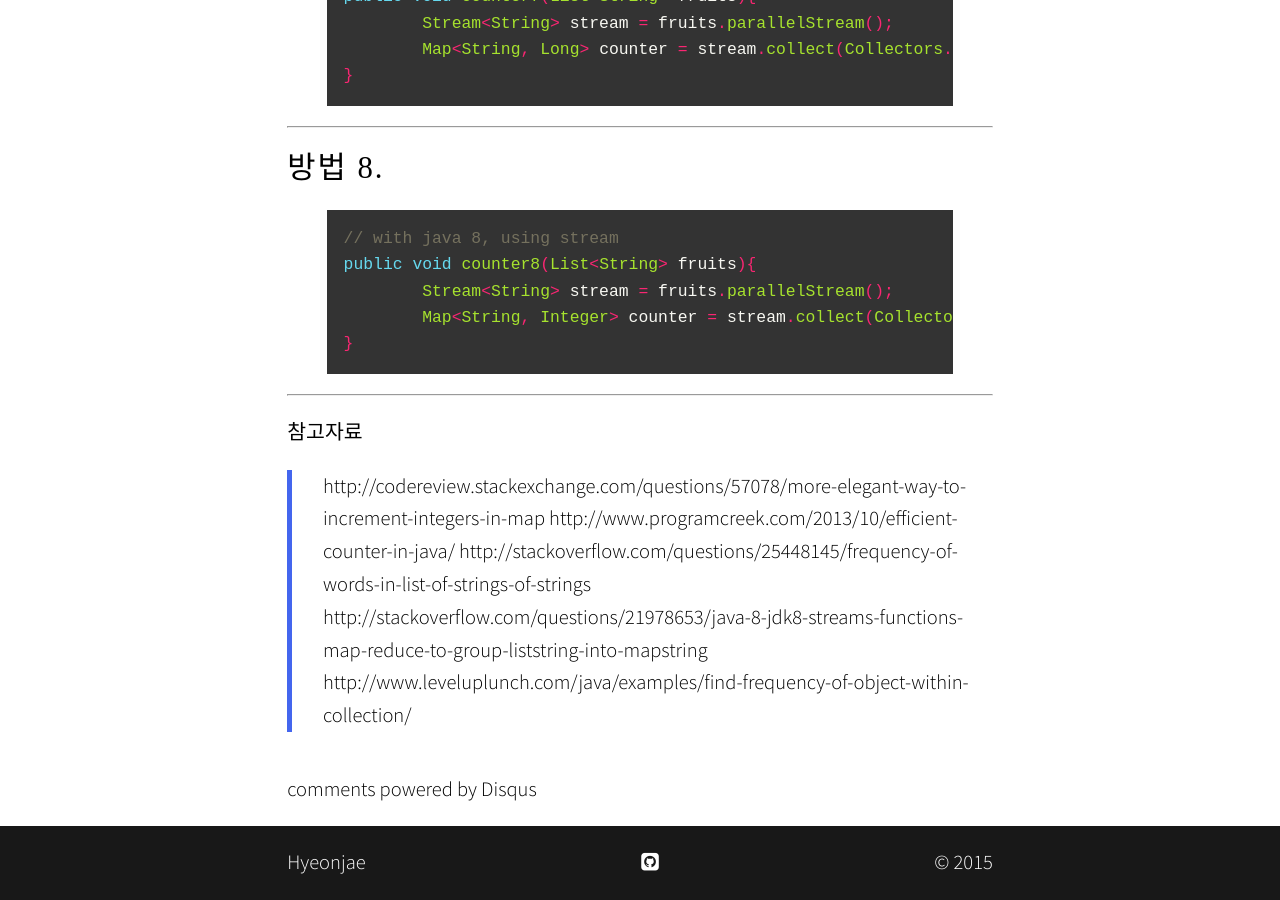
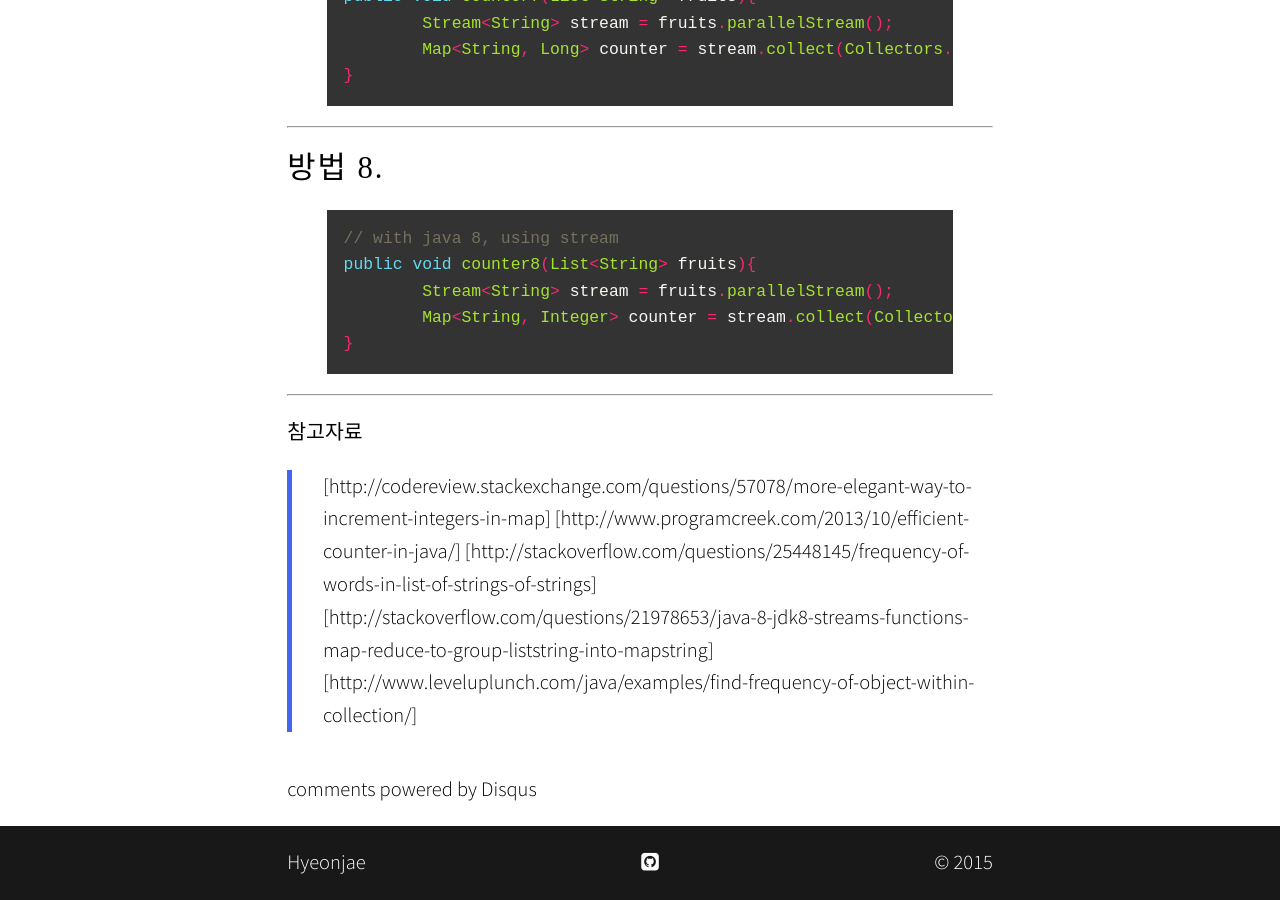
Before and after one commit to hyeonjae/hyeonjae.github.io.archive, a Jekyll site: the page built from _posts/2015-03-06-java-counter.md, in a window 1280 px wide and 900 px high, scrolled down 3590 px. Built offline with Jekyll 4.4.1, drawn with Linux system fonts in a browser that asks for light colours; nearby versions of some CDN libraries; some web fonts are replaced; comment, search, counter and statistics services are not loaded.

Commit message:
no message

```diff
--- a/_posts/2015-03-06-java-counter.md
+++ b/_posts/2015-03-06-java-counter.md
@@ -169,8 +169,8 @@ public void counter8(List<String> fruits){
 
 참고자료
 
-> http://codereview.stackexchange.com/questions/57078/more-elegant-way-to-increment-integers-in-map
-> http://www.programcreek.com/2013/10/efficient-counter-in-java/
-> http://stackoverflow.com/questions/25448145/frequency-of-words-in-list-of-strings-of-strings
-> http://stackoverflow.com/questions/21978653/java-8-jdk8-streams-functions-map-reduce-to-group-liststring-into-mapstring
-> http://www.leveluplunch.com/java/examples/find-frequency-of-object-within-collection/
+> [http://codereview.stackexchange.com/questions/57078/more-elegant-way-to-increment-integers-in-map]
+> [http://www.programcreek.com/2013/10/efficient-counter-in-java/]
+> [http://stackoverflow.com/questions/25448145/frequency-of-words-in-list-of-strings-of-strings]
+> [http://stackoverflow.com/questions/21978653/java-8-jdk8-streams-functions-map-reduce-to-group-liststring-into-mapstring]
+> [http://www.leveluplunch.com/java/examples/find-frequency-of-object-within-collection/]
```
